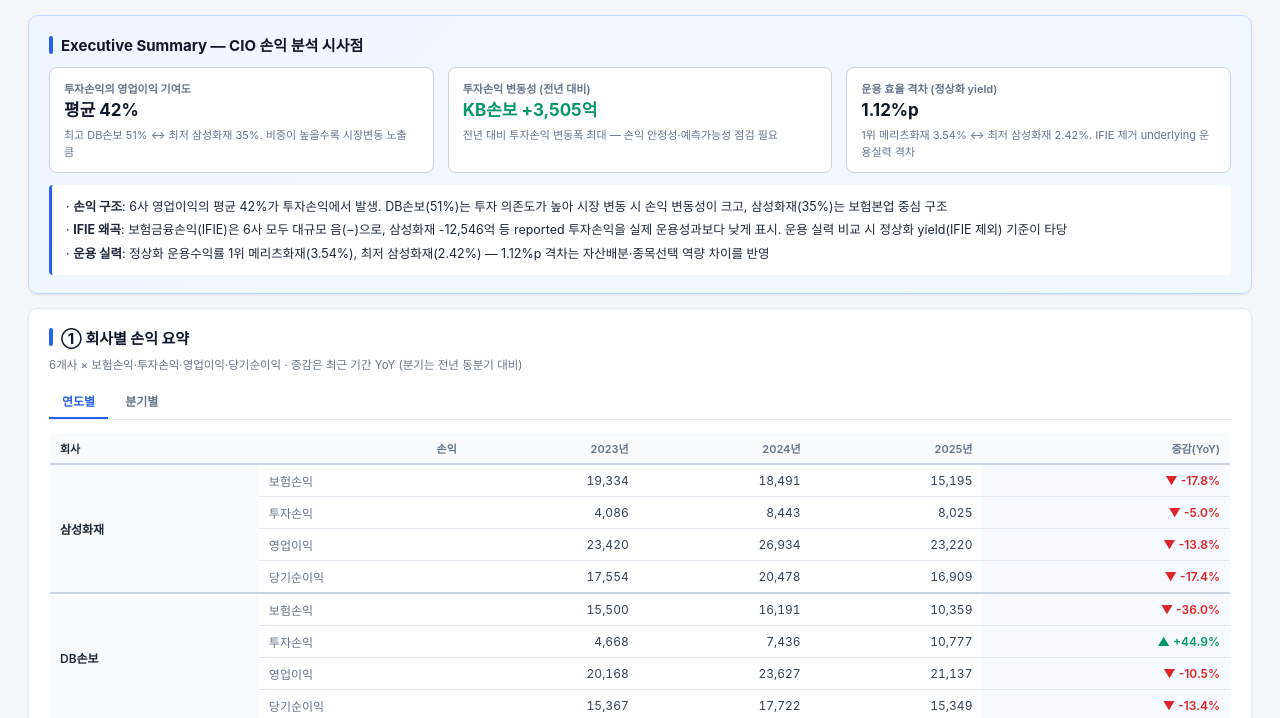
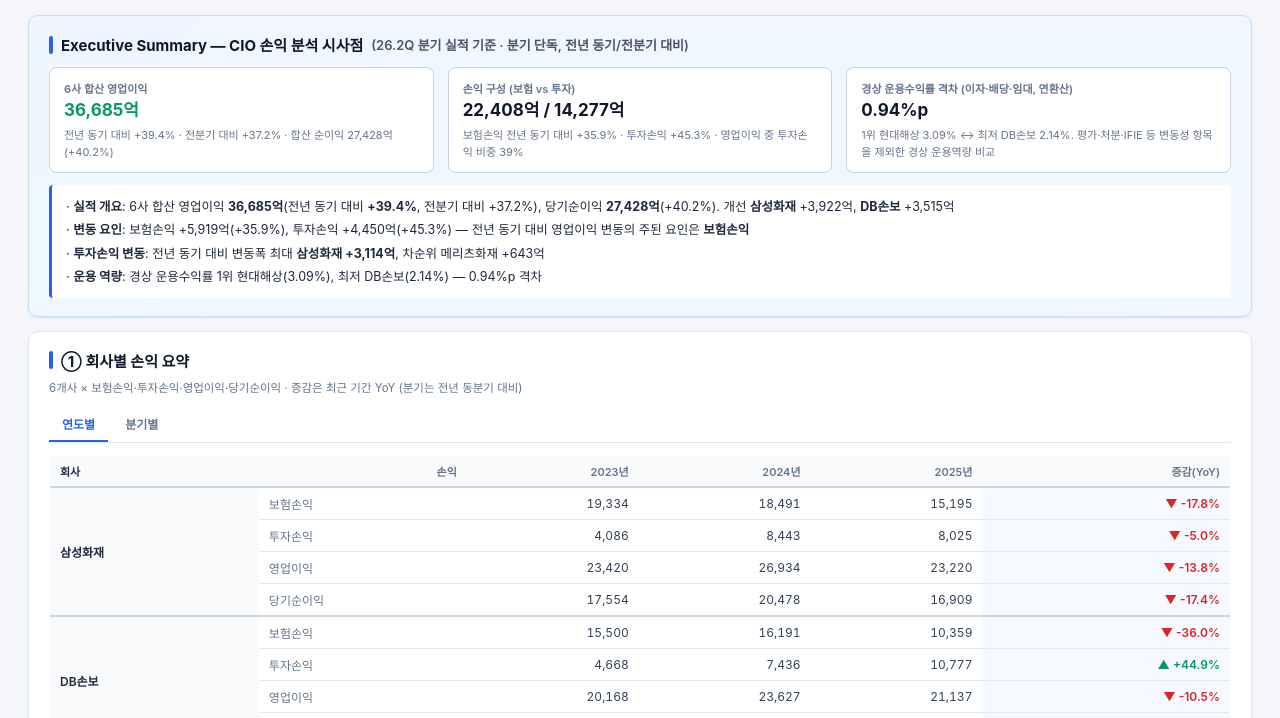
Before and after one commit to cthtrial-droid/Insurance_comparable, a plain HTML site: page index.html in a window 1280 px wide. Shown: the part 78-796 px from the top of the page. Drawn offline with nearby package versions, Linux system fonts and the light colour scheme.

Commit message:
Update 손해보험 6개사 dashboard 26.2Q

```diff
--- a/index.html
+++ b/index.html
@@ -62,10 +62,10 @@
 <div class="sub">기간: 23.1Q ~ 26.2Q(정식·FISIS) · 출처: 금융감독원 FISIS · 자산 포트폴리오: SI146 직접 산출(25.4Q말) · 단위: 억원(별도 표기 시 %) · 작성일: 2026-09-30</div>
 
 <section class="exec-section">
-<h2>Executive Summary — CIO 손익 분석 시사점</h2>
+<h2>Executive Summary — CIO 손익 분석 시사점 <span style="font-size:13px;font-weight:600;color:#475569">(26.2Q 분기 실적 기준 · 분기 단독, 전년 동기/전분기 대비)</span></h2>
 
-<div class="exec-grid"><div class="exec-card"><div class="lab">투자손익의 영업이익 기여도</div><div class="val ">평균 42%</div><div class="desc">최고 DB손보 51% ↔ 최저 삼성화재 35%. 비중이 높을수록 시장변동 노출 큼</div></div><div class="exec-card"><div class="lab">투자손익 변동성 (전년 대비)</div><div class="val up">KB손보 +3,505억</div><div class="desc">전년 대비 투자손익 변동폭 최대 — 손익 안정성·예측가능성 점검 필요</div></div><div class="exec-card"><div class="lab">운용 효율 격차 (정상화 yield)</div><div class="val ">1.12%p</div><div class="desc">1위 메리츠화재 3.54% ↔ 최저 삼성화재 2.42%. IFIE 제거 underlying 운용실력 격차</div></div></div>
-<div class="exec-bullets">· <strong>손익 구조</strong>: 6사 영업이익의 평균 42%가 투자손익에서 발생. DB손보(51%)는 투자 의존도가 높아 시장 변동 시 손익 변동성이 크고, 삼성화재(35%)는 보험본업 중심 구조<br>· <strong>IFIE 왜곡</strong>: 보험금융손익(IFIE)은 6사 모두 대규모 음(−)으로, 삼성화재 -12,546억 등 reported 투자손익을 실제 운용성과보다 낮게 표시. 운용 실력 비교 시 정상화 yield(IFIE 제외) 기준이 타당<br>· <strong>운용 실력</strong>: 정상화 운용수익률 1위 메리츠화재(3.54%), 최저 삼성화재(2.42%) — 1.12%p 격차는 자산배분·종목선택 역량 차이를 반영</div>
+<div class="exec-grid"><div class="exec-card"><div class="lab">6사 합산 영업이익</div><div class="val up">36,685억</div><div class="desc">전년 동기 대비 +39.4% · 전분기 대비 +37.2% · 합산 순이익 27,428억(+40.2%)</div></div><div class="exec-card"><div class="lab">손익 구성 (보험 vs 투자)</div><div class="val ">22,408억 / 14,277억</div><div class="desc">보험손익 전년 동기 대비 +35.9% · 투자손익 +45.3% · 영업이익 중 투자손익 비중 39%</div></div><div class="exec-card"><div class="lab">경상 운용수익률 격차 (이자·배당·임대, 연환산)</div><div class="val ">0.94%p</div><div class="desc">1위 현대해상 3.09% ↔ 최저 DB손보 2.14%. 평가·처분·IFIE 등 변동성 항목을 제외한 경상 운용역량 비교</div></div></div>
+<div class="exec-bullets">· <strong>실적 개요</strong>: 6사 합산 영업이익 <b>36,685억</b>(전년 동기 대비 <b>+39.4%</b>, 전분기 대비 +37.2%), 당기순이익 <b>27,428억</b>(+40.2%). 개선 <b>삼성화재</b> +3,922억, <b>DB손보</b> +3,515억<br>· <strong>변동 요인</strong>: 보험손익 +5,919억(+35.9%), 투자손익 +4,450억(+45.3%) — 전년 동기 대비 영업이익 변동의 주된 요인은 <b>보험손익</b><br>· <strong>투자손익 변동</strong>: 전년 동기 대비 변동폭 최대 <b>삼성화재 +3,114억</b>, 차순위 메리츠화재 +643억<br>· <strong>운용 역량</strong>: 경상 운용수익률 1위 현대해상(3.09%), 최저 DB손보(2.14%) — 0.94%p 격차</div>
 </section>
 
 <section>
```
